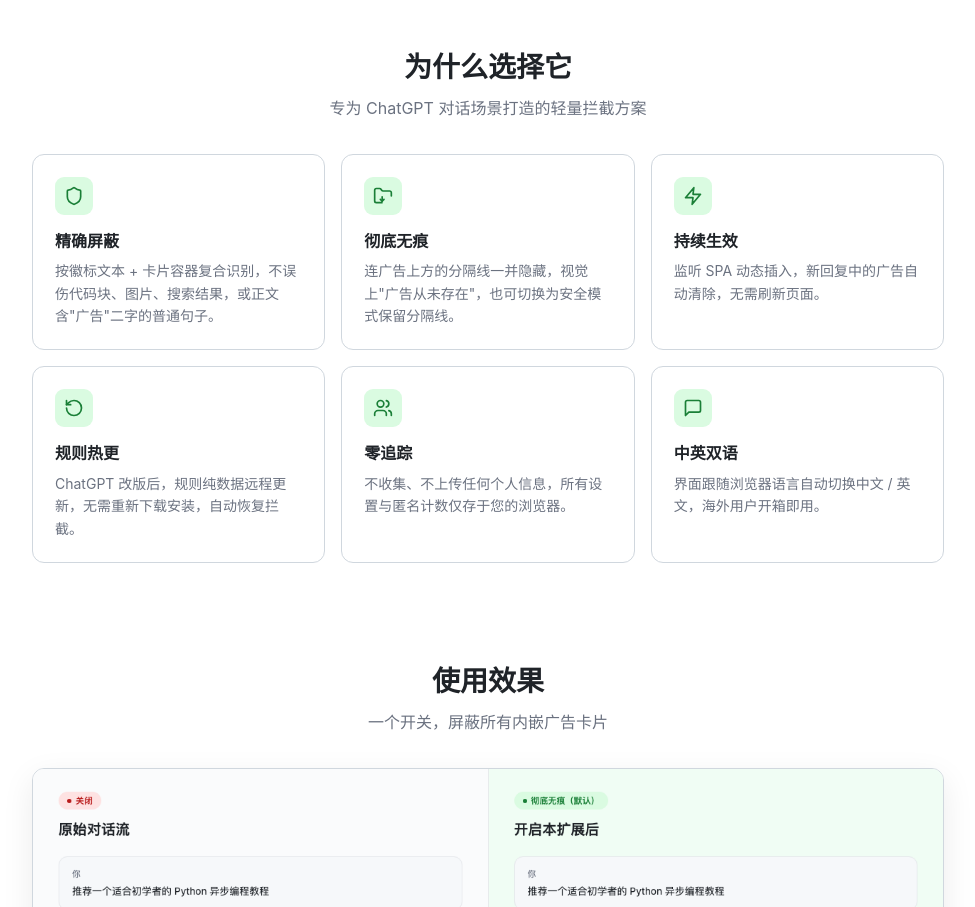
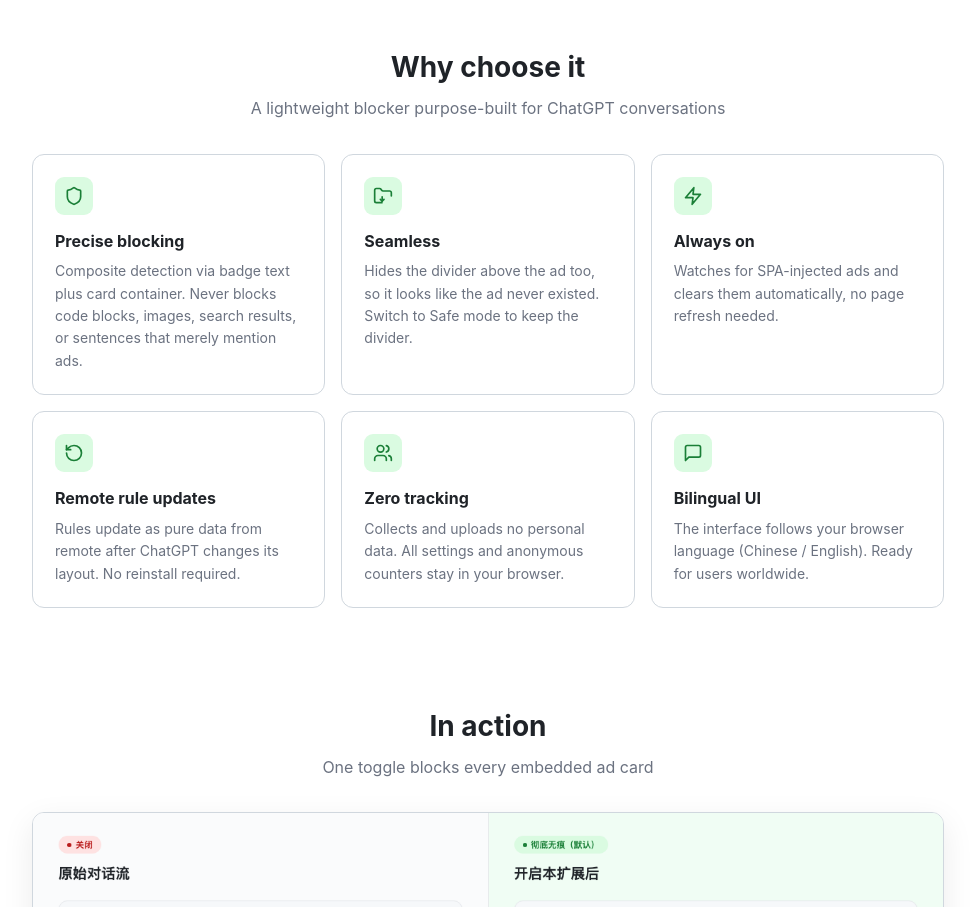
Before and after one commit to xiaowulang-turbo/chatgpt-ad-blocker, a browser extension: page docs/index.html in a window 1280 px wide. Shown: the part 507-1414 px from the top of the page, without its empty margins (152-1127 px from the left). Drawn offline with Linux system fonts and the light colour scheme.

Commit message:
feat(website): 官网首页中英双语 i18n + 一键打包脚本 package.sh

```diff
--- /dev/null
+++ b/docs/assets/i18n.js
@@ -0,0 +1,144 @@
+/* 官网首页 i18n：data-i18n(纯文本) / data-i18n-html(含标签) / data-i18n-alt(图片alt)
+   默认中文（HTML 内即中文），JS 根据浏览器语言自动切换，用户手动选择写入 localStorage。 */
+(function () {
+  'use strict';
+
+  var DICT = {
+    docTitle: {
+      zh: 'ChatGPT 广告屏蔽 · 彻底无痕的对话广告拦截',
+      en: 'ChatGPT Ad Blocker · Seamless Ad Blocking for ChatGPT'
+    },
+    metaDesc: {
+      zh: '自动屏蔽 ChatGPT 对话流内嵌的广告卡片，彻底无痕、零误伤，规则远程热更。',
+      en: 'Blocks embedded ad cards in ChatGPT conversations. Seamless, zero false positives, remote rule updates.'
+    },
+    appName: {
+      zh: 'ChatGPT 广告屏蔽',
+      en: 'ChatGPT Ad Blocker'
+    },
+    navFeatures: { zh: '功能', en: 'Features' },
+    navInstall: { zh: '安装', en: 'Install' },
+    navPrivacy: { zh: '隐私政策', en: 'Privacy Policy' },
+    heroSub: {
+      zh: '自动屏蔽对话流内嵌的广告卡片。彻底无痕、零误伤，改版后规则远程热更，一次安装长期生效。',
+      en: 'Blocks embedded ad cards in conversations. Seamless, zero false positives, remote rule updates after layout changes.'
+    },
+    ctaInstall: { zh: '立即安装', en: 'Install now' },
+    ctaSource: { zh: '查看源码', en: 'Source code' },
+    secWhyTitle: { zh: '为什么选择它', en: 'Why choose it' },
+    secWhySub: {
+      zh: '专为 ChatGPT 对话场景打造的轻量拦截方案',
+      en: 'A lightweight blocker purpose-built for ChatGPT conversations'
+    },
+    f1t: { zh: '精确屏蔽', en: 'Precise blocking' },
+    f1d: {
+      zh: '按徽标文本 + 卡片容器复合识别，不误伤代码块、图片、搜索结果，或正文含"广告"二字的普通句子。',
+      en: 'Composite detection via badge text plus card container. Never blocks code blocks, images, search results, or sentences that merely mention ads.'
+    },
+    f2t: { zh: '彻底无痕', en: 'Seamless' },
+    f2d: {
+      zh: '连广告上方的分隔线一并隐藏，视觉上"广告从未存在"，也可切换为安全模式保留分隔线。',
+      en: 'Hides the divider above the ad too, so it looks like the ad never existed. Switch to Safe mode to keep the divider.'
+    },
+    f3t: { zh: '持续生效', en: 'Always on' },
+    f3d: {
+      zh: '监听 SPA 动态插入，新回复中的广告自动清除，无需刷新页面。',
+      en: 'Watches for SPA-injected ads and clears them automatically, no page refresh needed.'
+    },
+    f4t: { zh: '规则热更', en: 'Remote rule updates' },
+    f4d: {
+      zh: 'ChatGPT 改版后，规则纯数据远程更新，无需重新下载安装，自动恢复拦截。',
+      en: 'Rules update as pure data from remote after ChatGPT changes its layout. No reinstall required.'
+    },
+    f5t: { zh: '零追踪', en: 'Zero tracking' },
+    f5d: {
+      zh: '不收集、不上传任何个人信息，所有设置与匿名计数仅存于您的浏览器。',
+      en: 'Collects and uploads no personal data. All settings and anonymous counters stay in your browser.'
+    },
+    f6t: { zh: '中英双语', en: 'Bilingual UI' },
+    f6d: {
+      zh: '界面跟随浏览器语言自动切换中文 / 英文，海外用户开箱即用。',
+      en: 'The interface follows your browser language (Chinese / English). Ready for users worldwide.'
+    },
+    secShotTitle: { zh: '使用效果', en: 'In action' },
+    secShotSub: { zh: '一个开关，屏蔽所有内嵌广告卡片', en: 'One toggle blocks every embedded ad card' },
+    shotAlt: { zh: 'ChatGPT 广告屏蔽前后对比', en: 'Before and after blocking ads in ChatGPT' },
+    shotCaption: {
+      zh: '左侧为屏蔽前，右侧为开启「彻底无痕」后的效果',
+      en: 'Left: before. Right: after enabling Seamless mode.'
+    },
+    secInstTitle: { zh: '三步安装', en: 'Install in 3 steps' },
+    secInstSub: { zh: '开发者模式加载，约 30 秒完成', en: 'Developer-mode loading, about 30 seconds' },
+    s1t: { zh: '打开扩展管理页', en: 'Open the extensions page' },
+    s1d: {
+      zh: '在 Chrome 地址栏输入 <code>chrome://extensions</code>，右上角开启「开发者模式」',
+      en: 'Type <code>chrome://extensions</code> in Chrome and enable "Developer mode" (top right).'
+    },
+    s2t: { zh: '加载已解压的扩展程序', en: 'Load unpacked extension' },
+    s2d: {
+      zh: '点击「加载已解压的扩展程序」，选择本仓库目录 <code>chatgpt-ad-blocker/</code>',
+      en: 'Click "Load unpacked" and select this repo folder <code>chatgpt-ad-blocker/</code>.'
+    },
+    s3t: { zh: '开始使用', en: 'Start using' },
+    s3d: {
+      zh: '打开或刷新 <code>chatgpt.com</code> 会话页，广告卡片即被自动屏蔽',
+      en: 'Open or refresh a <code>chatgpt.com</code> page — ad cards are blocked automatically.'
+    },
+    footerCopyright: { zh: '© 2026 ChatGPT 广告屏蔽 · 开源免费', en: '© 2026 ChatGPT Ad Blocker · Free & open source' }
+  };
+
+  var STORE_KEY = 'cbad-site-lang';
+
+  function getSavedLang() {
+    // URL 参数 ?lang=zh|en 优先（用于预览特定语言 / 分享链接）
+    try {
+      var q = new URLSearchParams(location.search).get('lang');
+      if (q === 'zh' || q === 'en') return q;
+    } catch (e) { /* ignore */ }
+    try {
+      var saved = localStorage.getItem(STORE_KEY);
+      if (saved === 'zh' || saved === 'en') return saved;
+    } catch (e) { /* ignore */ }
+    var nav = (navigator.language || '').toLowerCase();
+    return nav.indexOf('en') === 0 ? 'en' : 'zh';
+  }
+
+  function apply(lang) {
+    document.documentElement.lang = lang === 'en' ? 'en' : 'zh-CN';
+    if (DICT.docTitle) document.title = DICT.docTitle[lang];
+    var meta = document.querySelector('meta[name="description"]');
+    if (meta && DICT.metaDesc) meta.setAttribute('content', DICT.metaDesc[lang]);
+
+    var texts = document.querySelectorAll('[data-i18n]');
+    for (var i = 0; i < texts.length; i++) {
+      var t = DICT[texts[i].getAttribute('data-i18n')];
+      if (t) texts[i].textContent = t[lang];
+    }
+    var htmls = document.querySelectorAll('[data-i18n-html]');
+    for (var j = 0; j < htmls.length; j++) {
+      var h = DICT[htmls[j].getAttribute('data-i18n-html')];
+      if (h) htmls[j].innerHTML = h[lang];
+    }
+    var alts = document.querySelectorAll('[data-i18n-alt]');
+    for (var k = 0; k < alts.length; k++) {
+      var a = DICT[alts[k].getAttribute('data-i18n-alt')];
+      if (a) alts[k].setAttribute('alt', a[lang]);
+    }
+    var buttons = document.querySelectorAll('[data-lang-to]');
+    for (var b = 0; b < buttons.length; b++) {
+      buttons[b].classList.toggle('active', buttons[b].getAttribute('data-lang-to') === lang);
+    }
+  }
+
+  var lang = getSavedLang();
+  apply(lang);
+
+  var switchers = document.querySelectorAll('[data-lang-to]');
+  for (var c = 0; c < switchers.length; c++) {
+    switchers[c].addEventListener('click', function () {
+      var next = this.getAttribute('data-lang-to');
+      try { localStorage.setItem(STORE_KEY, next); } catch (e) { /* ignore */ }
+      apply(next);
+    });
+  }
+})();
--- a/docs/index.html
+++ b/docs/index.html
@@ -13,30 +13,34 @@
     <div class="container">
       <a class="brand" href="index.html">
         <img class="brand-logo" src="assets/icons/icon48.png" alt="logo">
-        <span>ChatGPT 广告屏蔽</span>
+        <span data-i18n="appName">ChatGPT 广告屏蔽</span>
       </a>
       <nav class="nav">
-        <a href="#features">功能</a>
-        <a href="#install">安装</a>
-        <a href="privacy.html">隐私政策</a>
+        <a href="#features" data-i18n="navFeatures">功能</a>
+        <a href="#install" data-i18n="navInstall">安装</a>
+        <a href="privacy.html" data-i18n="navPrivacy">隐私政策</a>
         <a href="https://github.com/xiaowulang-turbo/chatgpt-ad-blocker" target="_blank" rel="noopener">GitHub</a>
+        <div class="lang-switch" aria-label="语言切换">
+          <button type="button" data-lang-to="zh" class="active">中文</button>
+          <button type="button" data-lang-to="en">EN</button>
+        </div>
       </nav>
     </div>
   </header>
 
   <!-- Hero -->
   <section class="hero container">
-    <img class="hero-icon" src="assets/icons/icon128.png" alt="ChatGPT 广告屏蔽">
-    <h1 class="hero-title">ChatGPT 广告屏蔽</h1>
-    <p class="hero-sub">自动屏蔽对话流内嵌的广告卡片。彻底无痕、零误伤，改版后规则远程热更，一次安装长期生效。</p>
+    <img class="hero-icon" src="assets/icons/icon128.png" alt="ChatGPT Ad Blocker icon">
+    <h1 class="hero-title" data-i18n="appName">ChatGPT 广告屏蔽</h1>
+    <p class="hero-sub" data-i18n="heroSub">自动屏蔽对话流内嵌的广告卡片。彻底无痕、零误伤，改版后规则远程热更，一次安装长期生效。</p>
     <div class="cta-group">
       <a class="btn btn-primary" href="#install">
         <svg viewBox="0 0 24 24" fill="none" stroke="currentColor" stroke-width="2" stroke-linecap="round" stroke-linejoin="round"><path d="M12 3v12"/><path d="m7 10 5 5 5-5"/><path d="M5 21h14"/></svg>
-        立即安装
+        <span data-i18n="ctaInstall">立即安装</span>
       </a>
       <a class="btn btn-ghost" href="https://github.com/xiaowulang-turbo/chatgpt-ad-blocker" target="_blank" rel="noopener">
         <svg viewBox="0 0 24 24" fill="none" stroke="currentColor" stroke-width="2" stroke-linecap="round" stroke-linejoin="round"><path d="M15 22v-4a4.8 4.8 0 0 0-1-3.5c3 0 6-2 6-5.5.08-1.25-.27-2.48-1-3.5.28-1.15.28-2.35 0-3.5 0 0-1 0-3 1.5-2.64-.5-5.36-.5-8 0C6 2 5 2 5 2c-.3 1.15-.3 2.35 0 3.5A5.4 5.4 0 0 0 4 9c0 3.5 3 5.5 6 5.5-.39.49-.68 1.05-.85 1.65-.17.6-.22 1.23-.15 1.85v4"/><path d="M9 18c-4.51 2-5-2-7-2"/></svg>
-        查看源码
+        <span data-i18n="ctaSource">查看源码</span>
       </a>
     </div>
   </section>
@@ -45,51 +49,51 @@
   <section class="section" id="features">
     <div class="container">
       <div class="section-head">
-        <h2 class="section-title">为什么选择它</h2>
-        <p class="section-sub">专为 ChatGPT 对话场景打造的轻量拦截方案</p>
+        <h2 class="section-title" data-i18n="secWhyTitle">为什么选择它</h2>
+        <p class="section-sub" data-i18n="secWhySub">专为 ChatGPT 对话场景打造的轻量拦截方案</p>
       </div>
       <div class="grid grid-3">
         <div class="card">
           <div class="card-icon">
             <svg viewBox="0 0 24 24" fill="none" stroke="currentColor" stroke-width="2" stroke-linecap="round" stroke-linejoin="round"><path d="M20 13c0 5-3.5 7.5-7.66 8.95a1 1 0 0 1-.67-.01C7.5 20.5 4 18 4 13V6a1 1 0 0 1 1-1c2 0 4.5-1.2 6.24-2.72a1.17 1.17 0 0 1 1.52 0C14.51 3.81 17 5 19 5a1 1 0 0 1 1 1z"/></svg>
           </div>
-          <div class="card-title">精确屏蔽</div>
-          <div class="card-desc">按徽标文本 + 卡片容器复合识别，不误伤代码块、图片、搜索结果，或正文含"广告"二字的普通句子。</div>
+          <div class="card-title" data-i18n="f1t">精确屏蔽</div>
+          <div class="card-desc" data-i18n="f1d">按徽标文本 + 卡片容器复合识别，不误伤代码块、图片、搜索结果，或正文含"广告"二字的普通句子。</div>
         </div>
         <div class="card">
           <div class="card-icon">
             <svg viewBox="0 0 24 24" fill="none" stroke="currentColor" stroke-width="2" stroke-linecap="round" stroke-linejoin="round"><path d="M10.7 20H4a2 2 0 0 1-2-2V5a2 2 0 0 1 2-2h3.9a2 2 0 0 1 1.7.9l.8 1.2a2 2 0 0 0 1.7.9H20a2 2 0 0 1 2 2v4"/><path d="m13.2 16-2.2 2.2-2.2-2.2"/><path d="M11 18.2V13"/></svg>
           </div>
-          <div class="card-title">彻底无痕</div>
-          <div class="card-desc">连广告上方的分隔线一并隐藏，视觉上"广告从未存在"，也可切换为安全模式保留分隔线。</div>
+          <div class="card-title" data-i18n="f2t">彻底无痕</div>
+          <div class="card-desc" data-i18n="f2d">连广告上方的分隔线一并隐藏，视觉上"广告从未存在"，也可切换为安全模式保留分隔线。</div>
         </div>
         <div class="card">
           <div class="card-icon">
             <svg viewBox="0 0 24 24" fill="none" stroke="currentColor" stroke-width="2" stroke-linecap="round" stroke-linejoin="round"><path d="M13 2 3 14h9l-1 8 10-12h-9l1-8z"/></svg>
           </div>
-          <div class="card-title">持续生效</div>
-          <div class="card-desc">监听 SPA 动态插入，新回复中的广告自动清除，无需刷新页面。</div>
+          <div class="card-title" data-i18n="f3t">持续生效</div>
+          <div class="card-desc" data-i18n="f3d">监听 SPA 动态插入，新回复中的广告自动清除，无需刷新页面。</div>
         </div>
         <div class="card">
           <div class="card-icon">
             <svg viewBox="0 0 24 24" fill="none" stroke="currentColor" stroke-width="2" stroke-linecap="round" stroke-linejoin="round"><path d="M3 12a9 9 0 1 0 9-9 9.75 9.75 0 0 0-6.74 2.74L3 8"/><path d="M3 3v5h5"/></svg>
           </div>
-          <div class="card-title">规则热更</div>
-          <div class="card-desc">ChatGPT 改版后，规则纯数据远程更新，无需重新下载安装，自动恢复拦截。</div>
+          <div class="card-title" data-i18n="f4t">规则热更</div>
+          <div class="card-desc" data-i18n="f4d">ChatGPT 改版后，规则纯数据远程更新，无需重新下载安装，自动恢复拦截。</div>
         </div>
         <div class="card">
           <div class="card-icon">
             <svg viewBox="0 0 24 24" fill="none" stroke="currentColor" stroke-width="2" stroke-linecap="round" stroke-linejoin="round"><path d="M16 21v-2a4 4 0 0 0-4-4H6a4 4 0 0 0-4 4v2"/><circle cx="9" cy="7" r="4"/><path d="M22 21v-2a4 4 0 0 0-3-3.87"/><path d="M16 3.13a4 4 0 0 1 0 7.75"/></svg>
           </div>
-          <div class="card-title">零追踪</div>
-          <div class="card-desc">不收集、不上传任何个人信息，所有设置与匿名计数仅存于您的浏览器。</div>
+          <div class="card-title" data-i18n="f5t">零追踪</div>
+          <div class="card-desc" data-i18n="f5d">不收集、不上传任何个人信息，所有设置与匿名计数仅存于您的浏览器。</div>
         </div>
         <div class="card">
           <div class="card-icon">
             <svg viewBox="0 0 24 24" fill="none" stroke="currentColor" stroke-width="2" stroke-linecap="round" stroke-linejoin="round"><path d="M21 15a2 2 0 0 1-2 2H7l-4 4V5a2 2 0 0 1 2-2h14a2 2 0 0 1 2 2z"/></svg>
           </div>
-          <div class="card-title">中英双语</div>
-          <div class="card-desc">界面跟随浏览器语言自动切换中文 / 英文，海外用户开箱即用。</div>
+          <div class="card-title" data-i18n="f6t">中英双语</div>
+          <div class="card-desc" data-i18n="f6d">界面跟随浏览器语言自动切换中文 / 英文，海外用户开箱即用。</div>
         </div>
       </div>
     </div>
@@ -99,13 +103,13 @@
   <section class="section" id="screenshot">
     <div class="container">
       <div class="section-head">
-        <h2 class="section-title">使用效果</h2>
-        <p class="section-sub">一个开关，屏蔽所有内嵌广告卡片</p>
+        <h2 class="section-title" data-i18n="secShotTitle">使用效果</h2>
+        <p class="section-sub" data-i18n="secShotSub">一个开关，屏蔽所有内嵌广告卡片</p>
       </div>
       <div class="shot-wrap">
-        <img src="assets/store/screenshots/screenshot-compare.png" alt="ChatGPT 广告屏蔽前后对比">
+        <img src="assets/store/screenshots/screenshot-compare.png" data-i18n-alt="shotAlt" alt="ChatGPT 广告屏蔽前后对比">
       </div>
-      <p class="shot-caption">左侧为屏蔽前，右侧为开启「彻底无痕」后的效果</p>
+      <p class="shot-caption" data-i18n="shotCaption">左侧为屏蔽前，右侧为开启「彻底无痕」后的效果</p>
     </div>
   </section>
 
@@ -113,29 +117,29 @@
   <section class="section" id="install">
     <div class="container">
       <div class="section-head">
-        <h2 class="section-title">三步安装</h2>
-        <p class="section-sub">开发者模式加载，约 30 秒完成</p>
+        <h2 class="section-title" data-i18n="secInstTitle">三步安装</h2>
+        <p class="section-sub" data-i18n="secInstSub">开发者模式加载，约 30 秒完成</p>
       </div>
       <div class="steps">
         <div class="step">
           <div class="step-num"></div>
           <div class="step-body">
-            <b>打开扩展管理页</b>
-            <span>在 Chrome 地址栏输入 <code>chrome://extensions</code>，右上角开启「开发者模式」</span>
+            <b data-i18n="s1t">打开扩展管理页</b>
+            <span data-i18n-html="s1d">在 Chrome 地址栏输入 <code>chrome://extensions</code>，右上角开启「开发者模式」</span>
           </div>
         </div>
         <div class="step">
           <div class="step-num"></div>
           <div class="step-body">
-            <b>加载已解压的扩展程序</b>
-            <span>点击「加载已解压的扩展程序」，选择本仓库目录 <code>chatgpt-ad-blocker/</code></span>
+            <b data-i18n="s2t">加载已解压的扩展程序</b>
+            <span data-i18n-html="s2d">点击「加载已解压的扩展程序」，选择本仓库目录 <code>chatgpt-ad-blocker/</code></span>
           </div>
         </div>
         <div class="step">
           <div class="step-num"></div>
           <div class="step-body">
-            <b>开始使用</b>
-            <span>打开或刷新 <code>chatgpt.com</code> 会话页，广告卡片即被自动屏蔽</span>
+            <b data-i18n="s3t">开始使用</b>
+            <span data-i18n-html="s3d">打开或刷新 <code>chatgpt.com</code> 会话页，广告卡片即被自动屏蔽</span>
           </div>
         </div>
       </div>
@@ -144,12 +148,14 @@
 
   <footer class="site-footer">
     <div class="container">
-      <span>© 2026 ChatGPT 广告屏蔽 · 开源免费</span>
+      <span data-i18n="footerCopyright">© 2026 ChatGPT 广告屏蔽 · 开源免费</span>
       <div class="footer-links">
-        <a href="privacy.html">隐私政策</a>
+        <a href="privacy.html" data-i18n="navPrivacy">隐私政策</a>
         <a href="https://github.com/xiaowulang-turbo/chatgpt-ad-blocker" target="_blank" rel="noopener">GitHub</a>
       </div>
     </div>
   </footer>
+
+  <script src="assets/i18n.js"></script>
 </body>
 </html>
```
Also changed, not shown: 1 other file.
